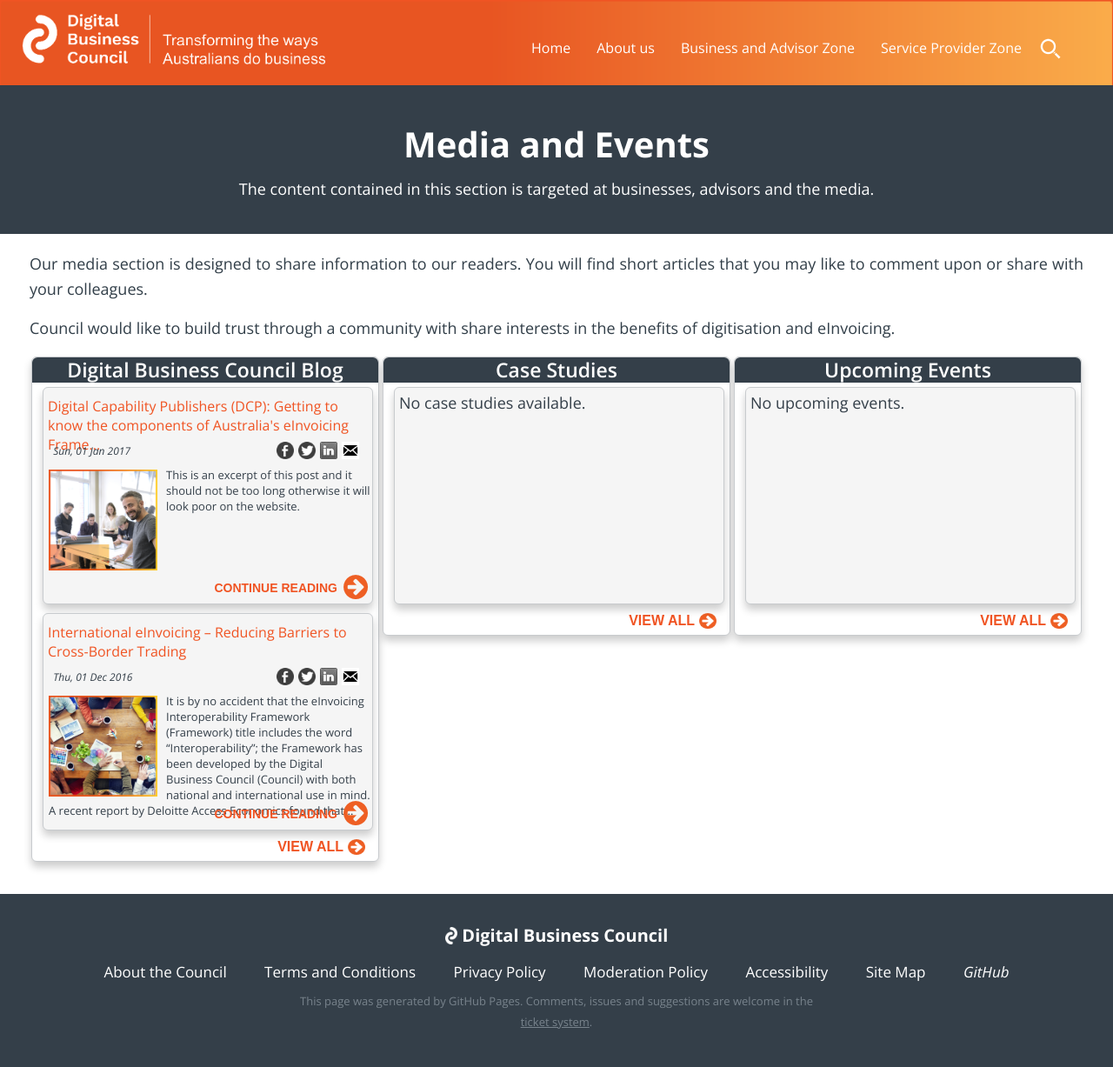
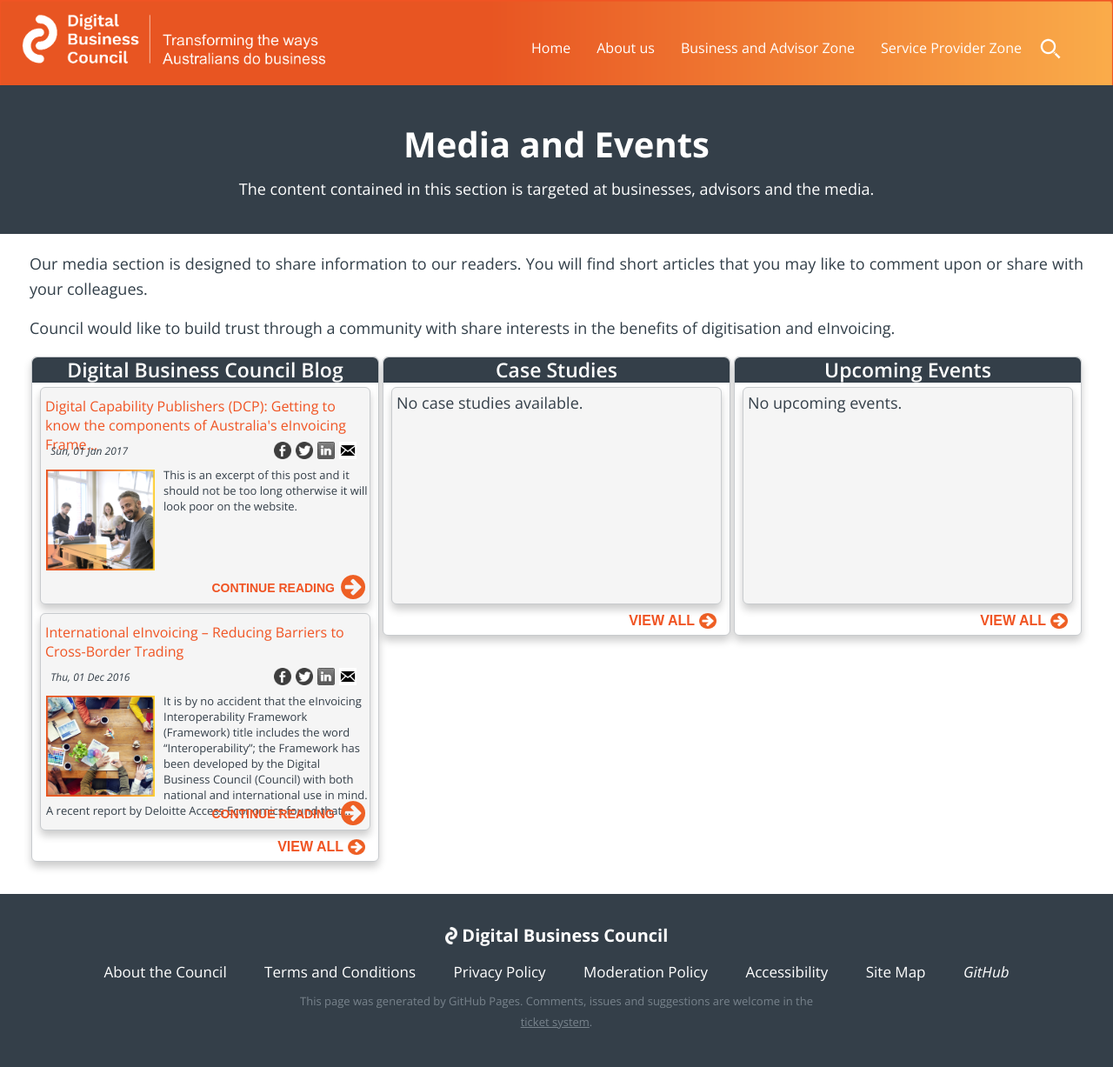
Before and after one commit to Digital-Business-Council/Digital-Business-Council.github.io, a Jekyll site: the page built from pages/business-zone/blogs/media-jump-page.md, in a window 1280 px wide. Shown: the whole page at 87% size. Built offline with Jekyll 4.4.1, drawn with Linux system fonts in a browser that asks for light colours.

Commit message:
Update _common.scss

```diff
--- a/_sass/_common.scss
+++ b/_sass/_common.scss
@@ -264,7 +264,7 @@
 	position:relative;
 	height:250px;
 	width:380px;
-	left:3px;
+
 	z-index:5;
     	background-color: whitesmoke;
     	color: $dbc-secondary;
```
